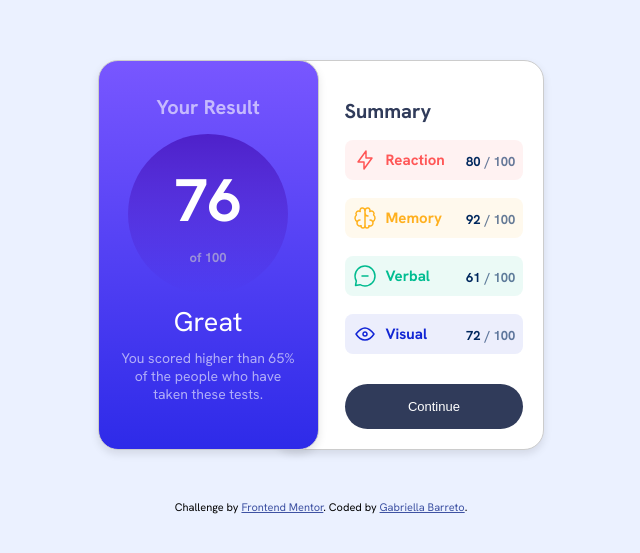
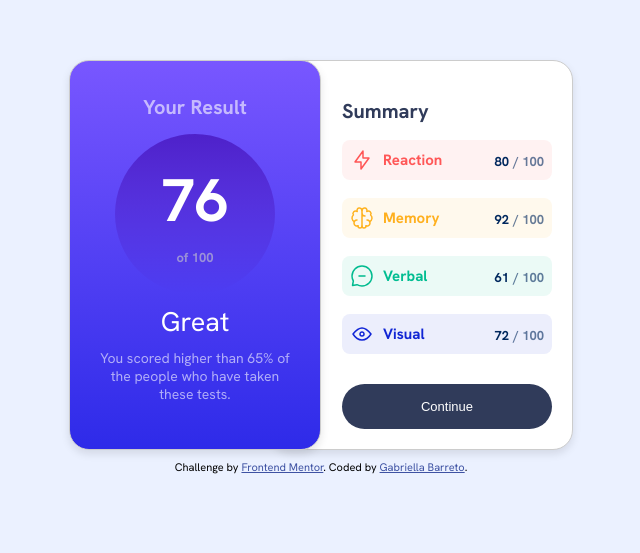
Before and after one commit to gasbibarreto/results-summary-component, a plain HTML site: page index.html in a window 1280 px wide. Shown: the part 123-676 px from the top of the page, without its empty margins (319-959 px from the left). Drawn offline with Linux system fonts and the light colour scheme.

Commit message:
fix width size

```diff
--- a/index.html
+++ b/index.html
@@ -68,10 +68,9 @@
     display: flex;
     justify-content: center;
     align-items: stretch;
-    gap: 20px;
-    max-width: 700px;
+    gap: 15px;
+    max-width: 800px;
     margin: 0 auto; /* Center the container horizontally */
-    padding: 40px 20px;
   }
 
   .result,
@@ -79,7 +78,7 @@
     border: 1px solid #ccc;
     border-radius: 20px;
     box-shadow: 0 4px 8px rgba(0, 0, 0, 0.1);
-    max-width: 400px;
+    width: 210px; /* Set a fixed width for each section */
     padding: 20px;
   }
 
```
